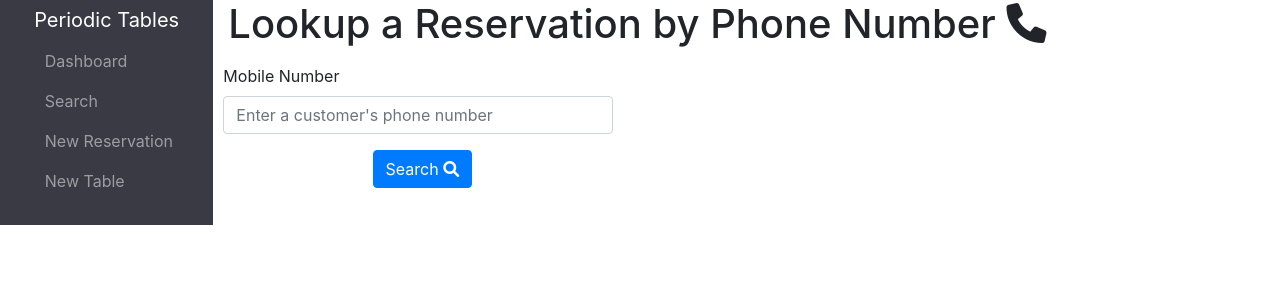
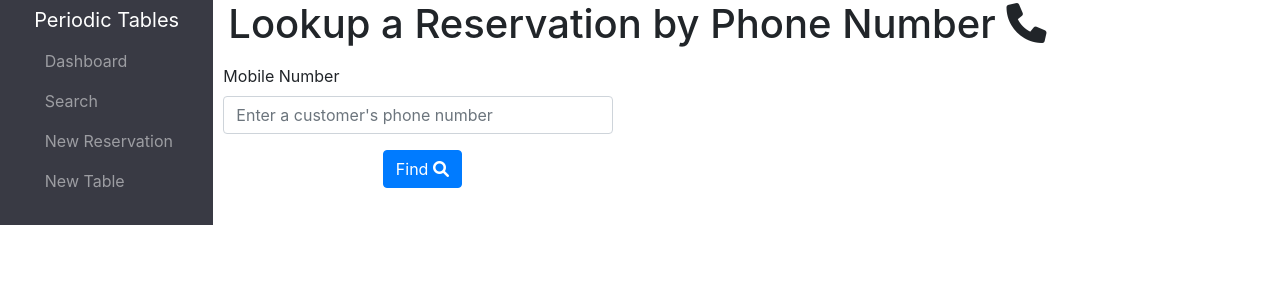
Before and after one commit to jordanbmowry/restaurant-reservation, a React (Create React App) app in the folder front-end/: page /search in a window 1280 px wide. Shown: the top 300 px of the page. Built offline with nearby package versions, Linux system fonts and the light colour scheme; no server answers; a web font is replaced by a local one.

Commit message:
changed button on Search component

```diff
--- a/front-end/src/layout/FormInput.js
+++ b/front-end/src/layout/FormInput.js
@@ -8,6 +8,7 @@ export default function FormInput(props) {
       <div className='form-group form-row'>
         <label htmlFor={id}>{label}</label>
         <input className='form-control' id={id} type={type} {...rest} />
+        {children}
       </div>
     </div>
   );
--- a/front-end/src/search/Search.js
+++ b/front-end/src/search/Search.js
@@ -58,8 +58,8 @@ export default function Search() {
           required
         />
         <div className='text-center'>
-          <Button type='submit' btnPrimary className='ml-2'>
-            Search <i className='fas fa-search'></i>
+          <Button type='submit' btnPrimary className='ml-2 d-inline-block'>
+            Find <i className='fas fa-search'></i>
           </Button>
         </div>
       </Form>
```
